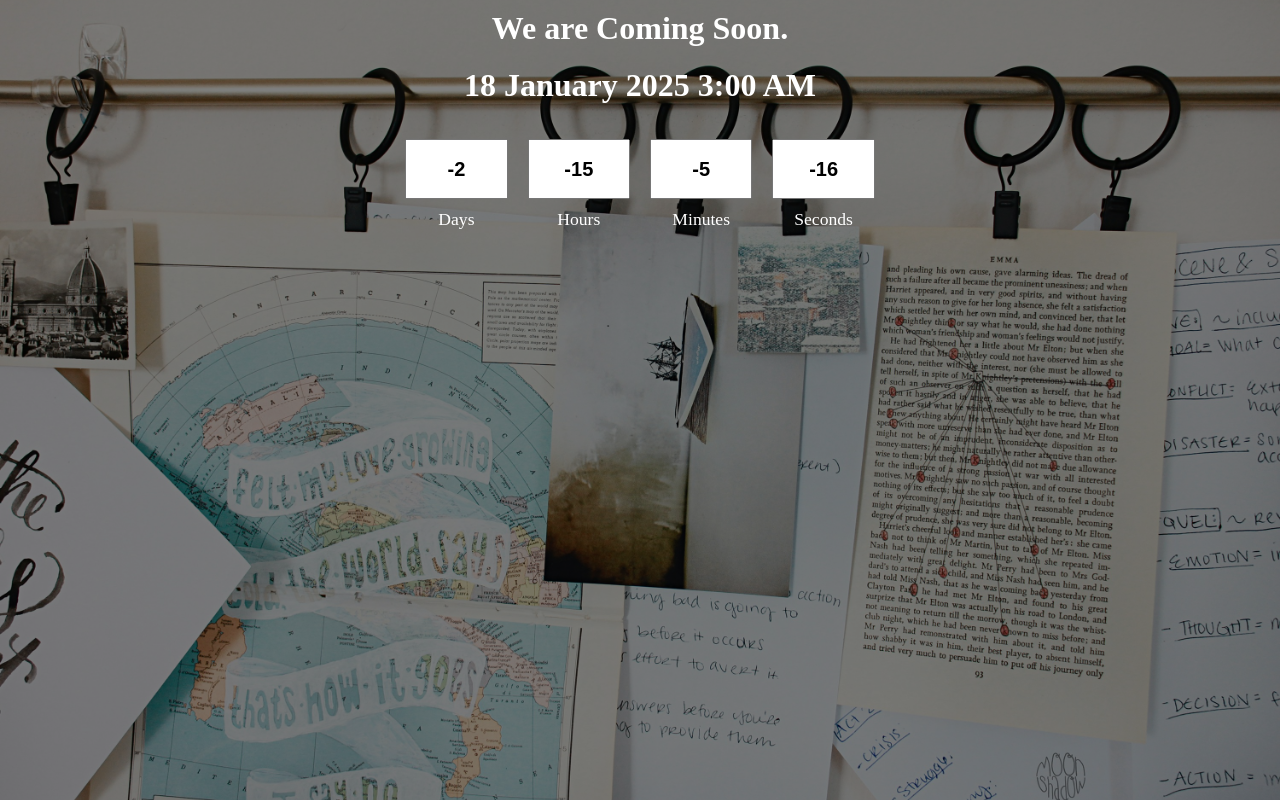
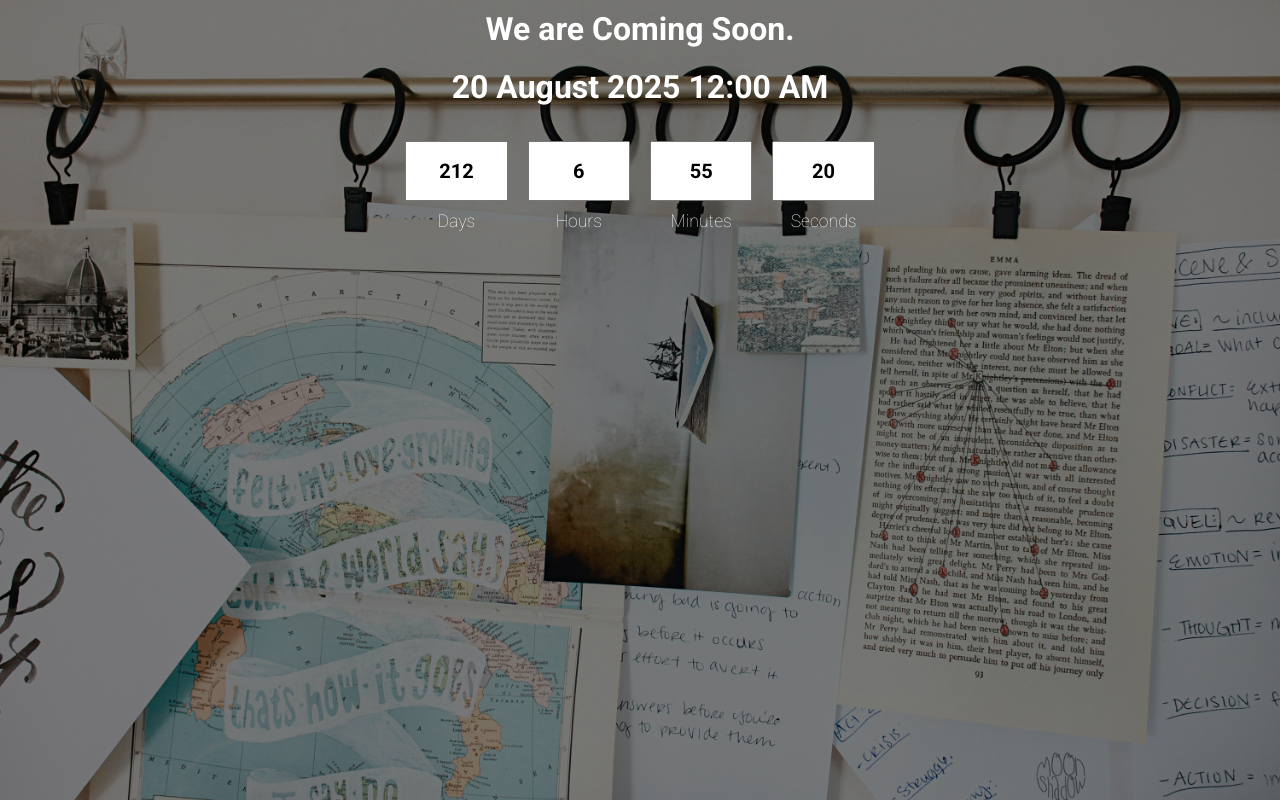
Before and after one commit to Fatima86711/JsMiniProjects, a plain HTML site: page countDown/index.html in a window 1280 px wide. Drawn offline with Linux system fonts and the light colour scheme.

Commit message:
Add files via upload

```diff
--- a/countDown/app.js
+++ b/countDown/app.js
@@ -1,16 +1,21 @@
-const endDate = "18 January 2025 3:00 AM";
+const endDate = "20 August 2025 12:00 AM";
 document.getElementById("end-date").innerText = endDate;
 const inputs = document.querySelectorAll("input");
 function clock() {
   const then = new Date(endDate);
   const now = new Date();
   diff = Math.floor((then - now) / 1000);
-  inputs[0].value = Math.floor(diff / 3600 / 24);
-  inputs[1].value = Math.floor((diff / 3600) % 24);
-  inputs[2].value = Math.floor((diff / 60) % 60);
-  inputs[3].value = Math.floor(diff % 24);
+  if (diff >= 0) {
+    inputs[0].value = Math.floor(diff / 3600 / 24);
+    inputs[1].value = Math.floor((diff / 3600) % 24);
+    inputs[2].value = Math.floor((diff / 60) % 60);
+    inputs[3].value = Math.floor(diff % 60);
+  } else {
+    console.log("ENDED");
+  }
 }
-clock();
 setInterval(() => {
   clock();
 }, 1000);
+
+clock();
--- a/countDown/style.css
+++ b/countDown/style.css
@@ -1,7 +1,9 @@
+@import url("https://fonts.googleapis.com/css2?family=Roboto:ital,wght@0,100..900;1,100..900&display=swap");
 * {
   padding: 0;
   margin: 0;
   box-sizing: border-box;
+  font-family: "Roboto", sans-serif;
 }
 .root {
   width: 100%;
```
